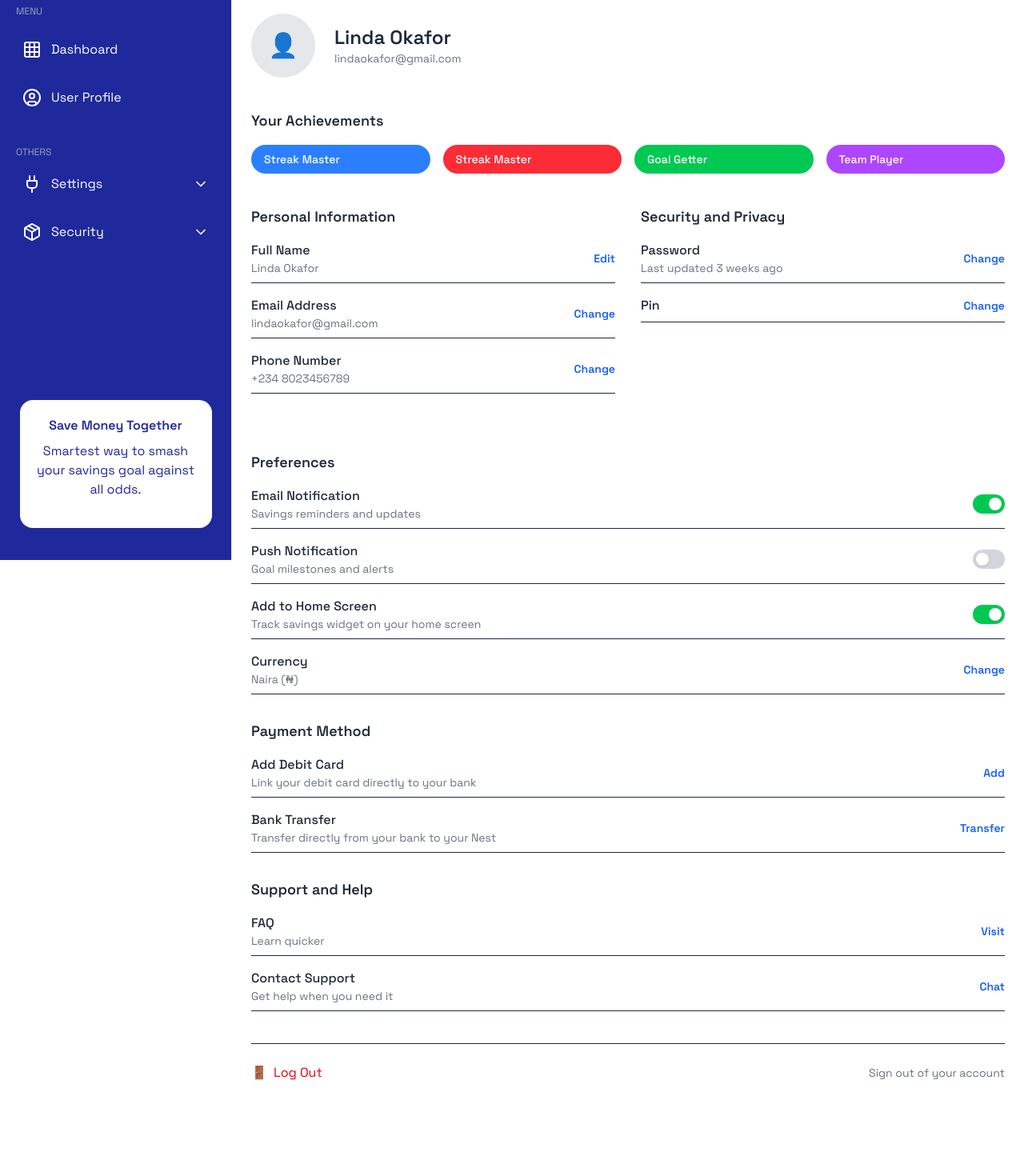
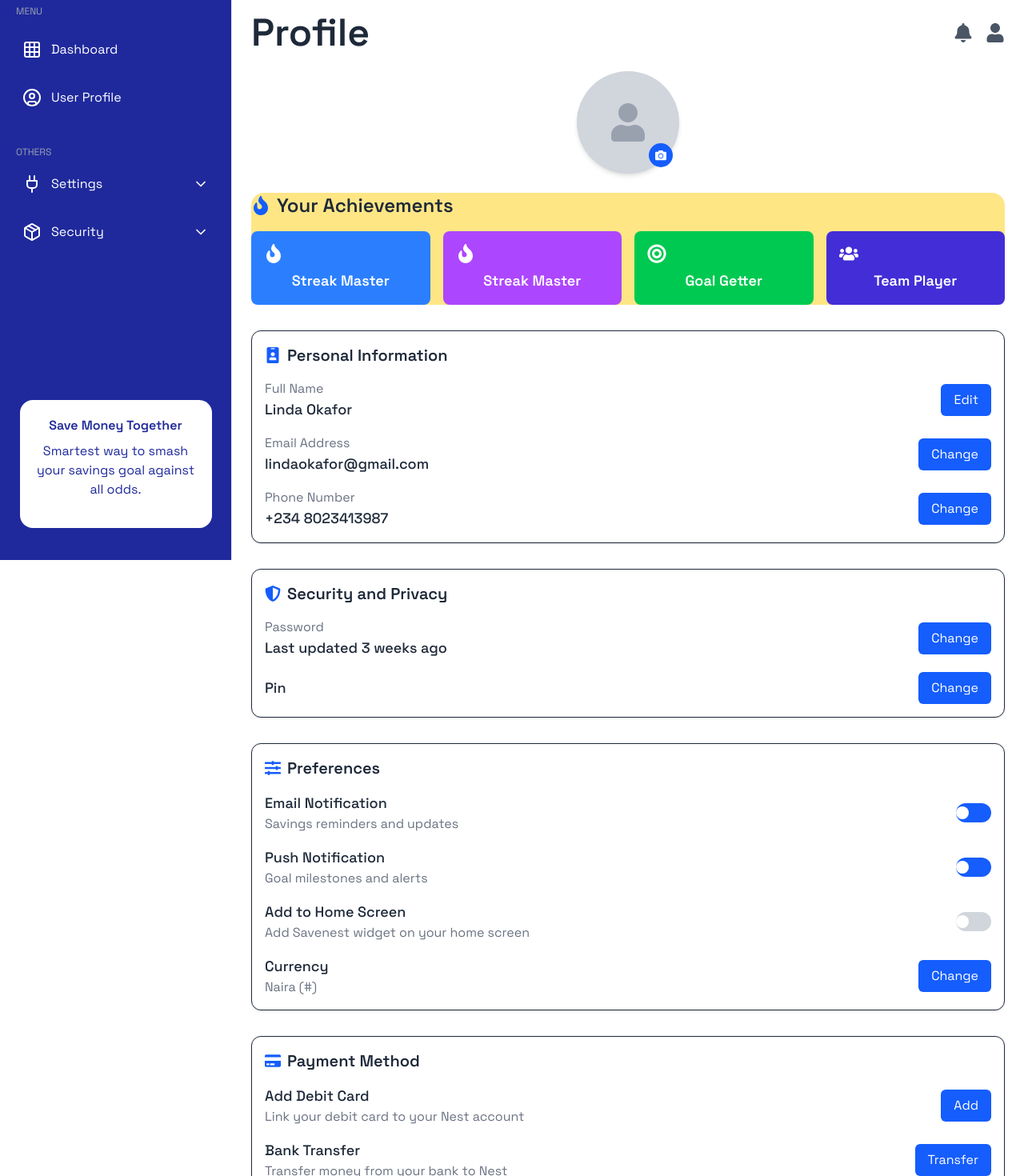
Before and after one commit to peace0823/Savenest-Frontend, a Next.js app: page /profile in a window 1280 px wide. Shown: the part 100-1570 px from the top of the page at 80% size. Before the commit the page ends 1493 px from the top, so only its background shows below. Built offline with nearby package versions, Linux system fonts and the light colour scheme.

Commit message:
Project Font-size updated, Profile page updated, Transition updated

```diff
--- a/components/Hero.tsx
+++ b/components/Hero.tsx
@@ -14,12 +14,12 @@ export default function Hero() {
         {/* Left side - Text Content */}
         <div className="flex-1 text-left">
           {/* Headline */}
-          <h1 className="text-4xl md:text-5xl font-bold text-white font-poppins leading-tight">
-            Save money together<br />as a team
+          <h1 className="text-4xl md:text-7xl font-bold text-white font-poppins leading-tight">
+            Save Money Together<br />as a Team
           </h1>
 
           {/* Sub-headline */}
-          <p className="mt-6 text-lg md:text-xl text-white font-grotesk max-w-lg">
+          <p className="mt-6 text-lg md:text-2xl text-gray-100 font-grotesk max-w-lg">
             Savenest: Smartest ways to smash your savings goals against all odds.
           </p>
 
--- a/components/Navbar.tsx
+++ b/components/Navbar.tsx
@@ -32,7 +32,7 @@ const Navbar: React.FC = () => {
         </Link>
 
         {/* CENTER: Desktop Menu */}
-        <div className="hidden md:flex space-x-8 font-[Poppins]">
+        <div className="hidden md:flex space-x-8 font-[Poppins] ">
           <NavLink href="/" label="Home" />
           <NavLink href="/community" label="Community" />
           <NavLink href="/savings" label="Savings" />
--- a/src/app/contact-us/page.tsx
+++ b/src/app/contact-us/page.tsx
@@ -1,4 +1,3 @@
-
 
 import Footer from "../../../components/Footer";
 import Navbar from "../../../components/Navbar";
--- a/src/app/profile/page.tsx
+++ b/src/app/profile/page.tsx
@@ -5,179 +5,217 @@ import AppHeader from '@/layout/AppHeader';
 import AppSidebar from '@/layout/AppSidebar';
 import Backdrop from '@/layout/Backdrop';
 import { useState } from 'react';
+import { Switch } from '@headlessui/react';
+import {
+  FaBell,
+  FaUser,
+  FaCamera,
+  FaSignOutAlt,
+  FaFire,
+  FaBullseye,
+  FaUsers,
+  FaIdBadge,
+  FaShieldAlt,
+  FaSlidersH,
+  FaCreditCard,
+  FaLifeRing,
+} from 'react-icons/fa';
 
 export default function UserProfile() {
   const { isExpanded, isHovered, isMobileOpen } = useSidebar();
 
-  // Dynamic class for main content margin based on sidebar state
   const mainContentMargin = isMobileOpen
     ? "ml-0"
     : isExpanded || isHovered
-      ? "lg:ml-[290px]"
-      : "lg:ml-[90px]";
-
+    ? "lg:ml-[290px]"
+    : "lg:ml-[90px]";
 
   const [emailNotif, setEmailNotif] = useState(true);
-  const [pushNotif, setPushNotif] = useState(false);
-  const [homeScreen, setHomeScreen] = useState(true);
+  const [pushNotif, setPushNotif] = useState(true);
+  const [homeScreen, setHomeScreen] = useState(false);
 
   return (
     <div className="min-h-screen xl:flex">
-      {/* Sidebar and Backdrop */}
       <AppSidebar />
       <Backdrop />
-      {/* Main Content Area */}
-      <div className={`flex-1 transition-all  duration-300 ease-in-out ${mainContentMargin}`}>
-        {/* Header */}
+      <div className={`flex-1 transition-all duration-300 ease-in-out ${mainContentMargin}`}>
         <AppHeader />
         <div className="max-w-5xl mx-auto px-6 py-10 text-gray-800">
-          {/* Header Section */}
-          <div className="flex items-center space-x-6 mb-10">
-            <div className="w-20 h-20 rounded-full bg-gray-200 flex items-center justify-center text-3xl text-gray-500">
-              👤
+          {/* Top Header */}
+          <div className="flex justify-between items-center mb-6">
+            <h1 className="text-5xl font-bold">Profile</h1>
+            <div className="flex gap-4 text-2xl text-gray-600">
+              <FaBell />
+              <FaUser />
             </div>
-            <div>
-              <h2 className="text-2xl font-semibold">Linda Okafor</h2>
-              <p className="text-sm text-gray-500">lindaokafor@gmail.com</p>
+          </div>
+
+          {/* Profile Avatar */}
+          <div className="flex justify-center mb-6">
+            <div className="relative">
+              <div className="w-32 h-32 rounded-full bg-gray-300 shadow-md flex items-center justify-center text-5xl text-gray-400">
+                <FaUser />
+              </div>
+              <div className="absolute bottom-2 right-2 bg-blue-600 p-2 rounded-full text-white text-sm cursor-pointer">
+                <FaCamera />
+              </div>
             </div>
           </div>
 
           {/* Achievements */}
-          <div className="mb-10">
-            <h3 className="text-lg font-semibold mb-4">Your Achievements</h3>
+          <section className="mb-8 bg-amber-200 rounded-2xl">
+            <h2 className="text-2xl font-semibold mb-4 flex items-center gap-2 bg">
+              <FaFire className="text-blue-600" />
+              Your Achievements
+            </h2>
             <div className="grid grid-cols-2 md:grid-cols-4 gap-4">
-              <Badge color="blue" label="Streak Master" />
-              <Badge color="red" label="Streak Master" />
-              <Badge color="green" label="Goal Getter" />
-              <Badge color="purple" label="Team Player" />
+              {[
+                { label: 'Streak Master', color: 'bg-blue-500', icon: <FaFire className="text-2xl mb-2" /> },
+                { label: 'Streak Master', color: 'bg-purple-500', icon: <FaFire className="text-2xl mb-2" /> },
+                { label: 'Goal Getter', color: 'bg-green-500', icon: <FaBullseye className="text-2xl mb-2" /> },
+                { label: 'Team Player', color: 'bg-indigo-700', icon: <FaUsers className="text-2xl mb-2" /> },
+              ].map((badge, idx) => (
+                <div key={idx} className={`p-4 rounded-lg text-white ${badge.color} text-center`}>
+                  {badge.icon}
+                  <p className="text-lg font-semibold">{badge.label}</p>
+                </div>
+              ))}
             </div>
-          </div>
+          </section>
 
-          {/* Personal Info & Security */}
-          <div className="grid md:grid-cols-2 gap-8 mb-10">
-            <Section title="Personal Information">
-              <InfoRow label="Full Name" value="Linda Okafor" action="Edit" />
-              <InfoRow label="Email Address" value="lindaokafor@gmail.com" action="Change" />
-              <InfoRow label="Phone Number" value="+234 8023456789" action="Change" />
-            </Section>
+          {/* Personal Info */}
+          <section className="mb-8 border rounded-xl shadow-sm p-4 bg-white">
+            <h2 className="text-xl font-semibold mb-4 flex items-center gap-2">
+              <FaIdBadge className="text-blue-600" />
+              Personal Information
+            </h2>
+            <div className="space-y-4">
+              {[
+                { label: 'Full Name', value: 'Linda Okafor', action: 'Edit' },
+                { label: 'Email Address', value: 'lindaokafor@gmail.com', action: 'Change' },
+                { label: 'Phone Number', value: '+234 8023413987', action: 'Change' },
+              ].map((item, idx) => (
+                <div key={idx} className="flex justify-between items-center">
+                  <div>
+                    <p className="text-base text-gray-500">{item.label}</p>
+                    <p className="font-medium text-lg">{item.value}</p>
+                  </div>
+                  <button className="px-4 py-2 bg-blue-600 text-white rounded-md hover:bg-blue-700 cursor-pointer">{item.action}</button>
+                </div>
+              ))}
+            </div>
+          </section>
 
-            <Section title="Security and Privacy">
-              <InfoRow label="Password" value="Last updated 3 weeks ago" action="Change" />
-              <InfoRow label="Pin" value="" action="Change" />
-            </Section>
-          </div>
+          {/* Security */}
+          <section className="mb-8 border rounded-xl shadow-sm p-4 bg-white">
+            <h2 className="text-xl font-semibold mb-4 flex items-center gap-2">
+              <FaShieldAlt className="text-blue-600" />
+              Security and Privacy
+            </h2>
+            <div className="space-y-4">
+              <div className="flex justify-between items-center">
+                <div>
+                  <p className="text-base text-gray-500">Password</p>
+                  <p className="font-medium text-lg">Last updated 3 weeks ago</p>
+                </div>
+                <button className="px-4 py-2 bg-blue-600 text-white rounded-md hover:bg-blue-700 cursor-pointer">Change</button>
+              </div>
+              <div className="flex justify-between items-center">
+                <p className="font-medium text-lg">Pin</p>
+                <button className="px-4 py-2 bg-blue-600 text-white rounded-md hover:bg-blue-700 cursor-pointer">Change</button>
+              </div>
+            </div>
+          </section>
 
           {/* Preferences */}
-          <Section title="Preferences">
-            <ToggleRow
-              label="Email Notification"
-              description="Savings reminders and updates"
-              enabled={emailNotif}
-              toggle={() => setEmailNotif(!emailNotif)}
-            />
-            <ToggleRow
-              label="Push Notification"
-              description="Goal milestones and alerts"
-              enabled={pushNotif}
-              toggle={() => setPushNotif(!pushNotif)}
-            />
-            <ToggleRow
-              label="Add to Home Screen"
-              description="Track savings widget on your home screen"
-              enabled={homeScreen}
-              toggle={() => setHomeScreen(!homeScreen)}
-            />
-            <InfoRow label="Currency" value="Naira (₦)" action="Change" />
-          </Section>
+          <section className="mb-8 border rounded-xl shadow-sm p-4 bg-white">
+            <h2 className="text-xl font-semibold mb-4 flex items-center gap-2">
+              <FaSlidersH className="text-blue-600" />
+              Preferences
+            </h2>
+            <div className="space-y-4">
+              {[
+                { label: 'Email Notification', desc: 'Savings reminders and updates', state: emailNotif, setState: setEmailNotif },
+                { label: 'Push Notification', desc: 'Goal milestones and alerts', state: pushNotif, setState: setPushNotif },
+                { label: 'Add to Home Screen', desc: 'Add Savenest widget on your home screen', state: homeScreen, setState: setHomeScreen },
+              ].map((pref, idx) => (
+                <div key={idx} className="flex justify-between items-center">
+                  <div>
+                    <p className="font-medium text-lg">{pref.label}</p>
+                    <p className="text-base text-gray-500">{pref.desc}</p>
+                  </div>
+                  <Switch
+                    checked={pref.state}
+                    onChange={pref.setState}
+                    className={`${pref.state ? 'bg-blue-600' : 'bg-gray-300'} relative inline-flex h-6 w-11 items-center rounded-full`}
+                  >
+                    <span className="inline-block h-4 w-4 transform bg-white rounded-full transition" />
+                  </Switch>
+                </div>
+              ))}
+              <div className="flex justify-between items-center">
+                <div>
+                  <p className="font-medium text-lg">Currency</p>
+                  <p className="text-base text-gray-500">Naira (#)</p>
+                </div>
+                <button className="px-4 py-2 bg-blue-600 text-white rounded-md hover:bg-blue-700 cursor-pointer">Change</button>
+              </div>
+            </div>
+          </section>
 
           {/* Payment Method */}
-          <Section title="Payment Method">
-            <InfoRow label="Add Debit Card" value="Link your debit card directly to your bank" action="Add" />
-            <InfoRow label="Bank Transfer" value="Transfer directly from your bank to your Nest" action="Transfer" />
-          </Section>
+          <section className="mb-8 border rounded-xl shadow-sm p-4 bg-white">
+            <h2 className="text-xl font-semibold mb-4 flex items-center gap-2">
+              <FaCreditCard className="text-blue-600" />
+              Payment Method
+            </h2>
+            <div className="space-y-4">
+              {[
+                { label: 'Add Debit Card', desc: 'Link your debit card to your Nest account', action: 'Add' },
+                { label: 'Bank Transfer', desc: 'Transfer money from your bank to Nest', action: 'Transfer' },
+              ].map((method, idx) => (
+                <div key={idx} className="flex justify-between items-center">
+                  <div>
+                    <p className="font-medium text-lg">{method.label}</p>
+                    <p className="text-base text-gray-500">{method.desc}</p>
+                  </div>
+                  <button className="px-4 py-2 bg-blue-600 text-white rounded-md hover:bg-blue-700 cursor-pointer">{method.action}</button>
+                </div>
+              ))}
+            </div>
+          </section>
 
-          {/* Support */}
-          <Section title="Support and Help">
-            <InfoRow label="FAQ" value="Learn quicker" action="Visit" />
-            <InfoRow label="Contact Support" value="Get help when you need it" action="Chat" />
-          </Section>
 
-          {/* Log Out */}
-          <div className="mt-10 flex items-center justify-between border-t pt-6">
-            <span className="text-red-600 flex items-center space-x-2 cursor-pointer">
-              <span>🚪</span>
-              <span>Log Out</span>
-            </span>
-            <span className="text-sm text-gray-500">Sign out of your account</span>
-          </div>
+
+          {/* Support and Help */}
+          <section className="mb-8 border rounded-xl shadow-sm p-4 bg-white">
+            <h2 className="text-xl font-semibold mb-4 flex items-center gap-2">
+              <FaLifeRing className="text-blue-600" />
+              Support and Help
+            </h2>
+            <div className="space-y-4">
+              {[
+                { label: 'FAQ', desc: 'Linda Okafor', action: 'Visit' },
+                { label: 'Contact Support', desc: 'Get help from our support team', action: 'Contact' },
+              ].map((support, idx) => (
+                <div key={idx} className="flex justify-between items-center">
+                  <div>
+                    <p className="font-medium text-lg">{support.label}</p>
+                    <p className="text-base text-gray-500">{support.desc}</p>
+                  </div>
+                  <button className="px-4 py-2 bg-blue-600 text-white rounded-md hover:bg-blue-700 cursor-pointer">{support.action}</button>
+                </div>
+              ))}
+              <div className="flex justify-between items-center text-red-600 mt-4">
+                <p className="font-medium text-lg">Log Out</p>
+                <button className="p-2 rounded-full hover:bg-red-100 cursor-pointer">
+                  <FaSignOutAlt className="text-xl" />
+                </button>
+              </div>
+            </div>
+          </section>
         </div>
       </div>
     </div>
   );
 }
-
-// Components
-function Badge({ color, label }: { color: string; label: string }) {
-  const bg = {
-    blue: 'bg-blue-500',
-    red: 'bg-red-500',
-    green: 'bg-green-500',
-    purple: 'bg-purple-500',
-  }[color];
-  return (
-    <div className={`text-white px-4 py-2 rounded-full text-sm font-medium ${bg}`}>
-      {label}
-    </div>
-  );
-}
-
-function Section({ title, children }: { title: string; children: React.ReactNode }) {
-  return (
-    <div className="mb-8">
-      <h4 className="text-lg font-semibold mb-4">{title}</h4>
-      <div className="space-y-4">{children}</div>
-    </div>
-  );
-}
-
-function InfoRow({ label, value, action }: { label: string; value: string; action: string }) {
-  return (
-    <div className="flex justify-between items-center border-b pb-2">
-      <div>
-        <p className="font-medium">{label}</p>
-        {value && <p className="text-sm text-gray-500">{value}</p>}
-      </div>
-      <button className="text-blue-600 text-sm font-semibold hover:underline">{action}</button>
-    </div>
-  );
-}
-
-function ToggleRow({
-  label,
-  description,
-  enabled,
-  toggle,
-}: {
-  label: string;
-  description: string;
-  enabled: boolean;
-  toggle: () => void;
-}) {
-  return (
-    <div className="flex justify-between items-center border-b pb-2">
-      <div>
-        <p className="font-medium">{label}</p>
-        <p className="text-sm text-gray-500">{description}</p>
-      </div>
-      <label className="inline-flex items-center cursor-pointer">
-        <input type="checkbox" className="sr-only" checked={enabled} onChange={toggle} />
-        <div className={`w-10 h-6 bg-gray-300 rounded-full p-1 ${enabled ? 'bg-green-500' : ''}`}>
-          <div
-            className={`bg-white w-4 h-4 rounded-full shadow transform transition ${enabled ? 'translate-x-4' : ''
-              }`}
-          ></div>
-        </div>
-      </label>
-    </div>
-  );
-}
--- a/src/app/signin/page.tsx
+++ b/src/app/signin/page.tsx
@@ -37,7 +37,7 @@ export default function SigninPage() {
     // add auth validation here
     setLoading(true);
 
-    // Call API
+     //Call API
     loginAction(email, password)
       .then(() => {
         setLoading(false);
@@ -57,7 +57,7 @@ export default function SigninPage() {
      setTimeout(() => {
         // Redirect to dashboard after login
        router.push("/dashboard");
-        setSuccess(false); // Reset success state
+       setLoading(false); // Reset success state
      }, 700);
    }
 
```
Also changed, not shown: components/FeaturesSection.tsx (+4 -4 lines), components/HowItWorksSection.tsx (+12 -6 lines), src/app/dashboard/page.tsx (+7 -7 lines). Lines whose indentation alone changed are shown as unchanged.
